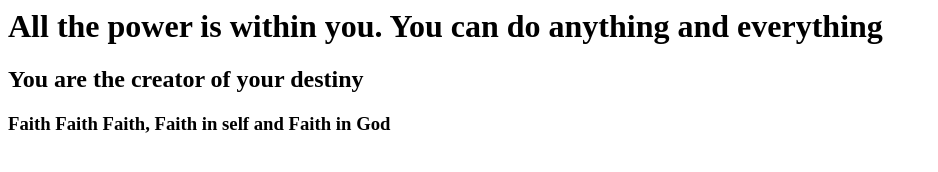
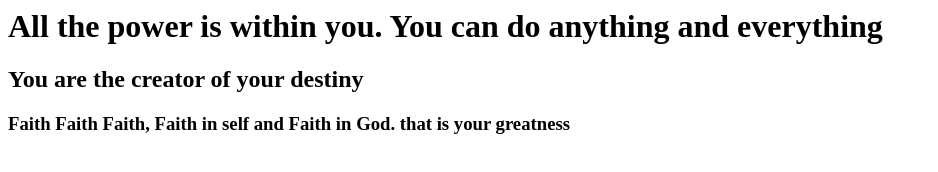
Before and after one commit to eexkhp60/firstgitrepo, a plain HTML site: page index.html in a window 1280 px wide. Shown: the whole page, without its empty margins (0-938 px from the left). Drawn offline with Linux system fonts and the light colour scheme.

Commit message:
Update index.html
edited third quote

```diff
--- a/index.html
+++ b/index.html
@@ -2,6 +2,6 @@
 <body>
 <h1>All the power is within you. You can do anything and everything</h1>
 <h2>You are the creator of your destiny</h2>
-<h3>Faith Faith Faith, Faith in self and Faith in God</h3>
+<h3>Faith Faith Faith, Faith in self and Faith in God. that is your greatness</h3>
 </body>
 </html>
```
